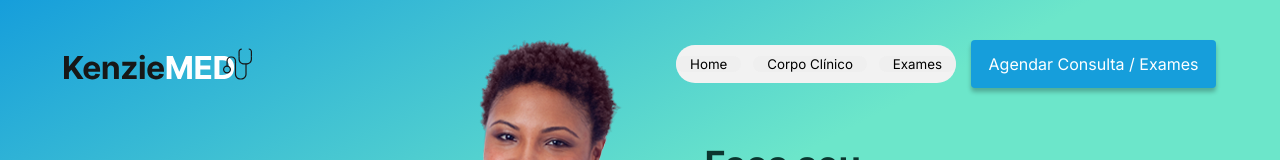
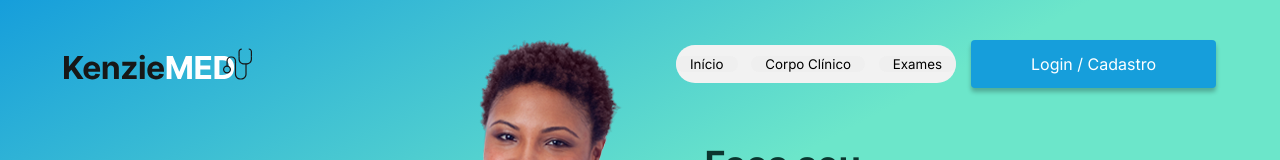
Before and after one commit to grupo-1-projeto-frontend-t12/Projeto-FrontEnd-M3, a React (Create React App) app: page /exames in a window 1280 px wide. Shown: the top 160 px of the page. Built offline with nearby package versions, Linux system fonts and the light colour scheme; no server answers.

Commit message:
fix: ticket022 - Ajuste button Appointment, Menu, adicionado pages Exames, adicionado rota /exames

```diff
--- a/src/components/ButtonAppointment/buttonAppointment.tsx
+++ b/src/components/ButtonAppointment/buttonAppointment.tsx
@@ -10,7 +10,7 @@ const ButtonAppointment = () => {
   const appointment = () => {
     {login ? navigate("/dashboard", { replace: true }) : navigate("/login", { replace: true })}
   }
-  return <Button onClick={appointment} login={login}>{login ? "Profile" : "Agendar Consulta / Exames"}</Button>;
+  return <Button onClick={appointment} login={login}>{login ? "Meus Agendamentos" : "Login  /  Cadastro"}</Button>;
 };
 
 export default ButtonAppointment;
--- a/src/components/Menu/menu.tsx
+++ b/src/components/Menu/menu.tsx
@@ -6,9 +6,9 @@ const Menu = () => {
 
   return (
     <ContainerMenu>
-      <button onClick={() => navigate("/", { replace: true })}>Home</button>
+      <button onClick={() => navigate("/", { replace: true })}>Início</button>
       <button onClick={() => navigate("/corpoclinico", { replace: true })}>Corpo Clínico</button>
-      <button>Exames</button>
+      <button onClick={() => navigate("/exames", { replace: true })}>Exames</button>
     </ContainerMenu>
   );
 };
--- a/src/pages/Register/Register.tsx
+++ b/src/pages/Register/Register.tsx
@@ -54,7 +54,7 @@ const Register = () => {
       <ContainerRegister>
         <div className="register">
           <div className="divHeader">
-            <button type="button" onClick={() => navigate("/login")} className="btnReturn">
+            <button type="button" onClick={() => navigate("/")} className="btnReturn">
               X
             </button>
           </div>
--- a/src/routes/Routes.tsx
+++ b/src/routes/Routes.tsx
@@ -22,7 +22,6 @@ const AllRoutes = () => {
           <Route path="/corpoclinico" element={<CorpoClinico />} />
           <Route path="/corpoclinico/doctor:id" element={<Doctor />} />
         <Route element={<ProtectedRoutes />}>
-
         </Route>
       </Routes>
     </AnimatePresence>
```
